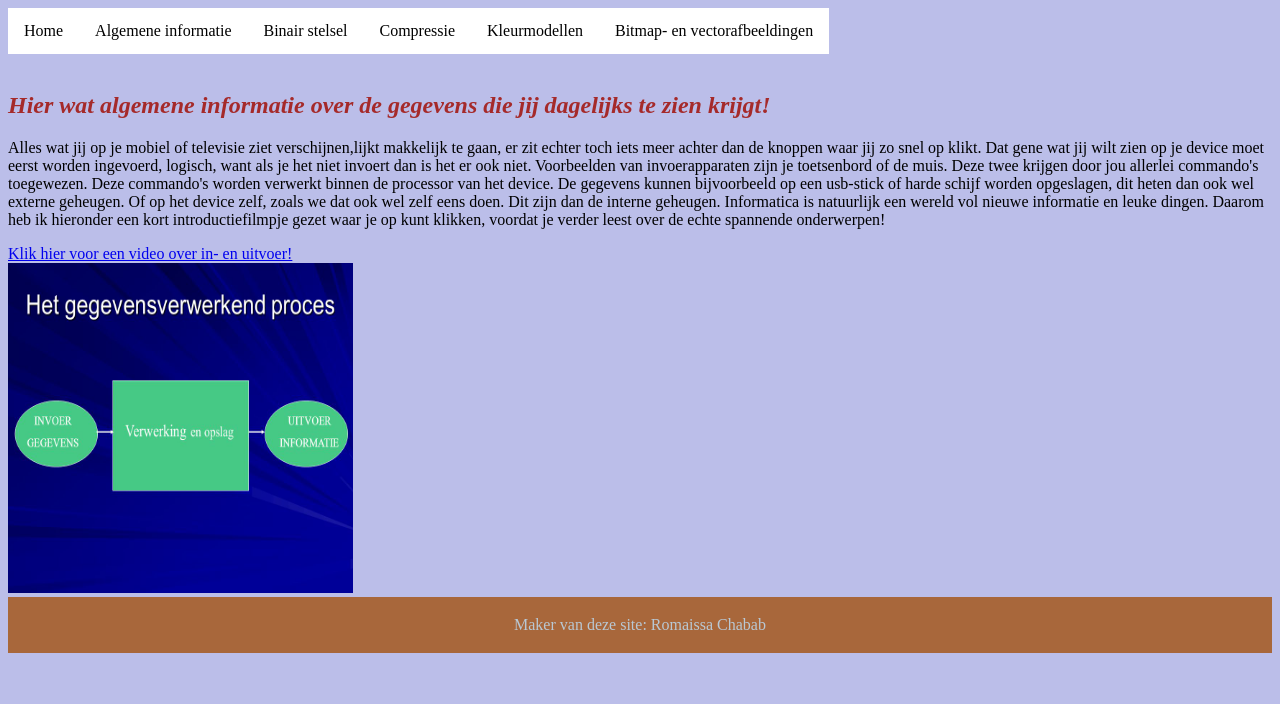
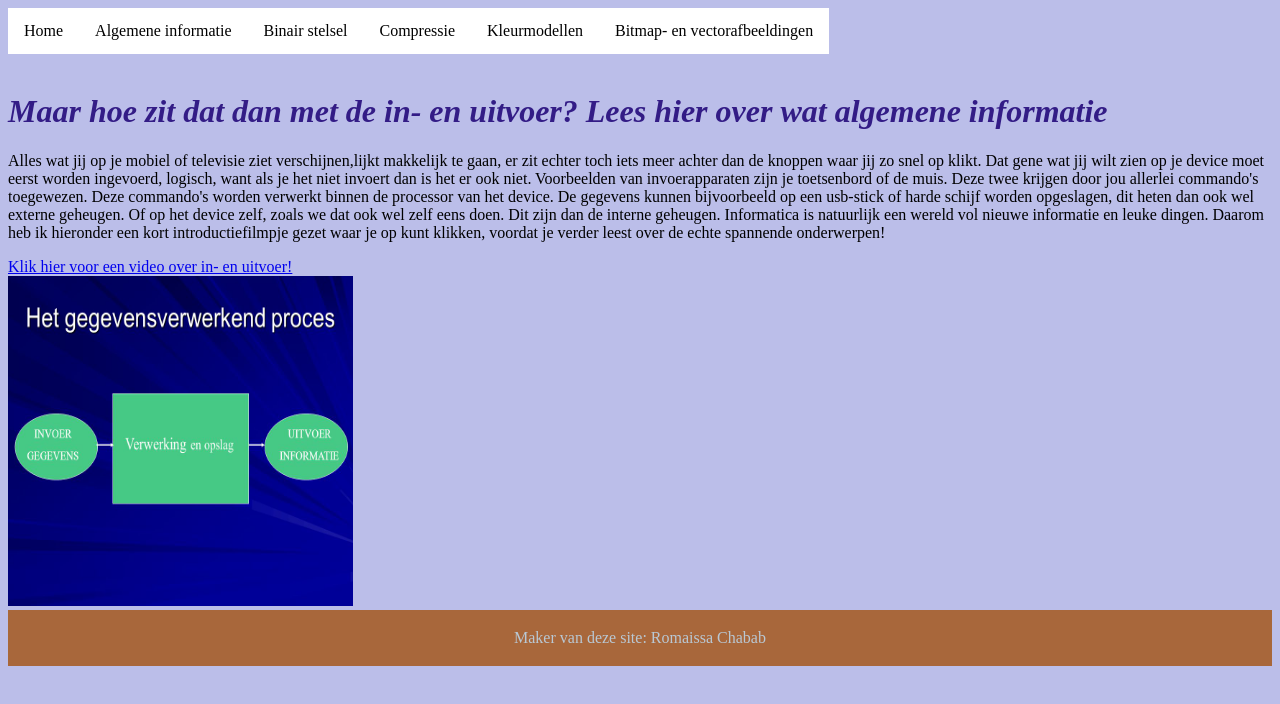
Before and after one commit to rchabab/rchabab.github.io, a plain HTML site: page algemeneinformatie.html in a window 1280 px wide. Drawn offline with Linux system fonts and the light colour scheme.

Commit message:
aanp css

```diff
--- a/algemeneinformatie.html
+++ b/algemeneinformatie.html
@@ -19,7 +19,7 @@
     <!-- ik heb de pagina's op volgorde gezet die mij leuk lijkt om de website in te lezen-->
     <br>
      <!-- h2 betekent dat er een tussenkopje volgt in de grootte 2 en de i houdt in dat het in een schuingedruikte vorm staat geschreven-->
-    <i><h2 id= "kop19">Hier wat algemene informatie over de gegevens die jij dagelijks te zien krijgt!</h2></i>
+    <i><h1 id= "kop19">Maar hoe zit dat dan met de in- en uitvoer? Lees hier over wat algemene informatie</h1></i>
     <p>Alles wat jij op je mobiel of televisie ziet verschijnen,lijkt makkelijk te gaan, er zit echter toch iets meer achter dan de knoppen waar jij zo snel op klikt. Dat gene wat
     jij wilt zien op je device moet eerst worden ingevoerd, logisch, want als je het niet invoert dan is het er ook niet. Voorbeelden van invoerapparaten zijn je toetsenbord of
     de muis. Deze twee krijgen door jou allerlei commando's toegewezen. Deze commando's worden verwerkt binnen de processor van het device. De gegevens kunnen bijvoorbeeld op
--- a/opmaak.css
+++ b/opmaak.css
@@ -24,7 +24,7 @@ li a:hover:not(active) {
 }
 
 /* body 1 krijgt een backgroundcolor volgens rgb*/
-#kop19 { color:brown; /*de #kop gevolgd door id nummer verwijst naar de id's en geeft zo door css een kleur aan de tekst voor id dit geldt voor alle koppen*/
+#kop19 { color:rgb(51, 28, 134); /*de #kop gevolgd door id nummer verwijst naar de id's en geeft zo door css een kleur aan de tekst voor id dit geldt voor alle koppen*/
 }
 #body1 {
     background-color:rgb(187, 190, 233)
```
Also changed, not shown: compressie.html (+2 -1 lines).
